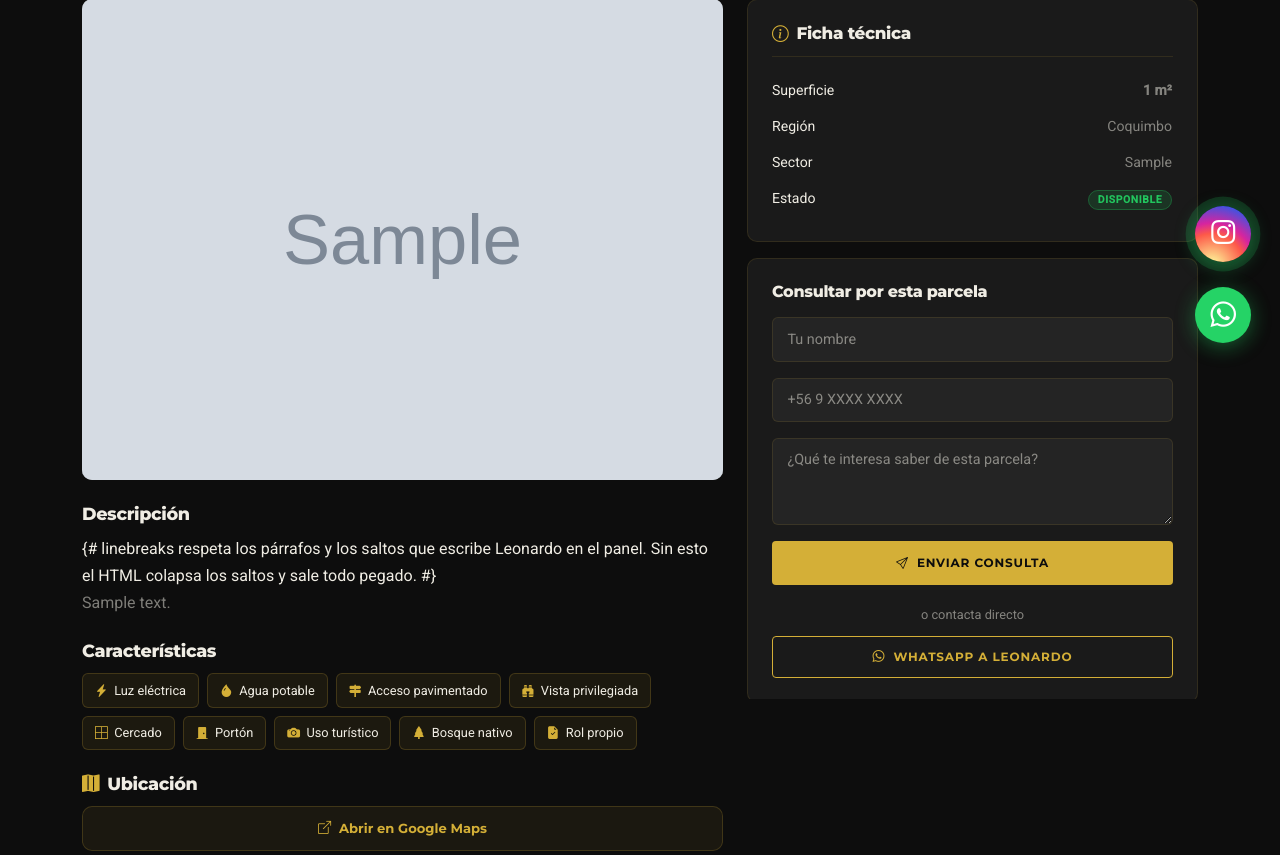
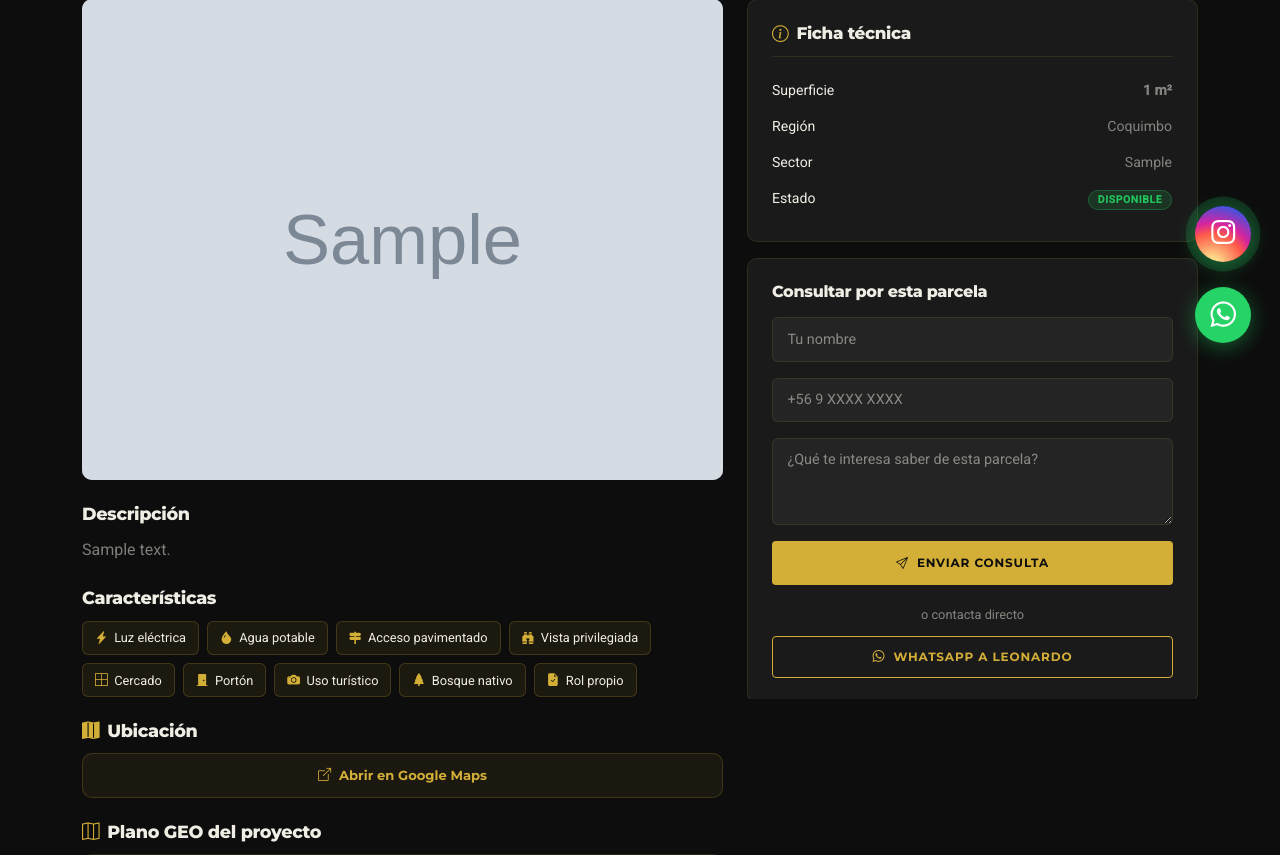
Before and after one commit to GoGo-DevS/puntoparcelas, a Django app: a page that uses core/templates/core/parcela_detail.html in a window 1280 px wide. Shown: the part 428-1283 px from the top of the page. Run offline with Django 5.2, Linux system fonts and the light colour scheme; tables that the repository leaves empty hold one stand-in row (values such as "Sample post"); grey boxes marked "Sample" are stand-in pictures; some libraries are stand-ins or nearby versions.

Commit message:
fix: el comentario del template salia impreso en la pagina
En Django los comentarios {# #} son de UNA sola linea: al ocupar dos, el texto se
renderiza tal cual y quedo visible arriba de la descripcion de cada parcela, en
produccion. Se cambio por {% comment %}.

Verificado sobre el HTML renderizado: ya no aparece el texto del comentario y la
descripcion sigue saliendo con sus parrafos.

```diff
--- a/core/templates/core/parcela_detail.html
+++ b/core/templates/core/parcela_detail.html
@@ -149,8 +149,10 @@
         {% if parcela.descripcion %}
         <div class="mt-4">
           <h3 style="font-size:1.1rem; margin-bottom:.75rem;">Descripción</h3>
-          {# linebreaks respeta los párrafos y los saltos que escribe Leonardo en el
-             panel. Sin esto el HTML colapsa los saltos y sale todo pegado. #}
+          {% comment %}
+            linebreaks respeta los párrafos y los saltos que escribe Leonardo en el
+            panel. Sin esto el HTML colapsa los saltos y sale todo pegado.
+          {% endcomment %}
           <div class="pp-descripcion" style="color:var(--pp-muted); line-height:1.75;">{{ parcela.descripcion|linebreaks }}</div>
         </div>
         {% endif %}
```
